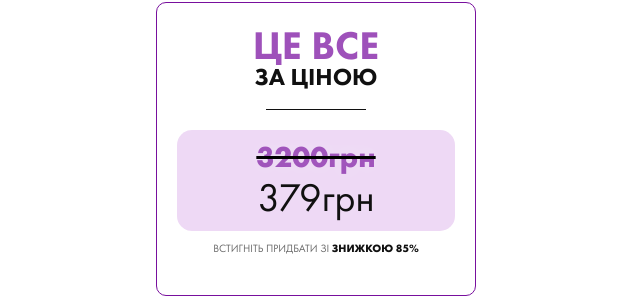
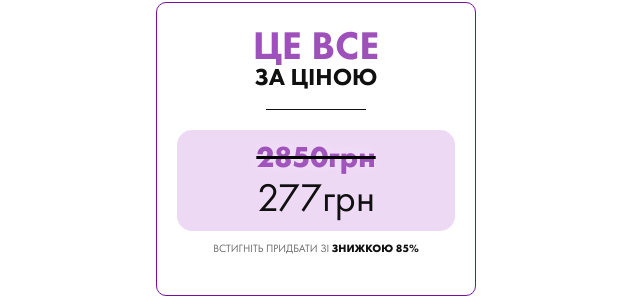
Before and after one commit to RomanIsaiev/work-website-26, a website built with Vite: page index.html in a window 1280 px wide. Shown: the part 4377-4675 px from the top of the page, 324-964 px from the left. Built offline with nearby package versions, Linux system fonts and the light colour scheme; a script that the page names is missing.

Commit message:
Update index.html

```diff
--- a/index.html
+++ b/index.html
@@ -324,8 +324,8 @@
               <span>за ціною</span>
             </h3>
             <div class="second-wrapper">
-              <p class="old-price">3200грн</p>
-              <p class="new-price">379грн</p>
+              <p class="old-price">2850грн</p>
+              <p class="new-price">277грн</p>
             </div>
             <p class="price-description" id="form">
               Встигніть придбати зі <span>знижкою 85%</span>
```
